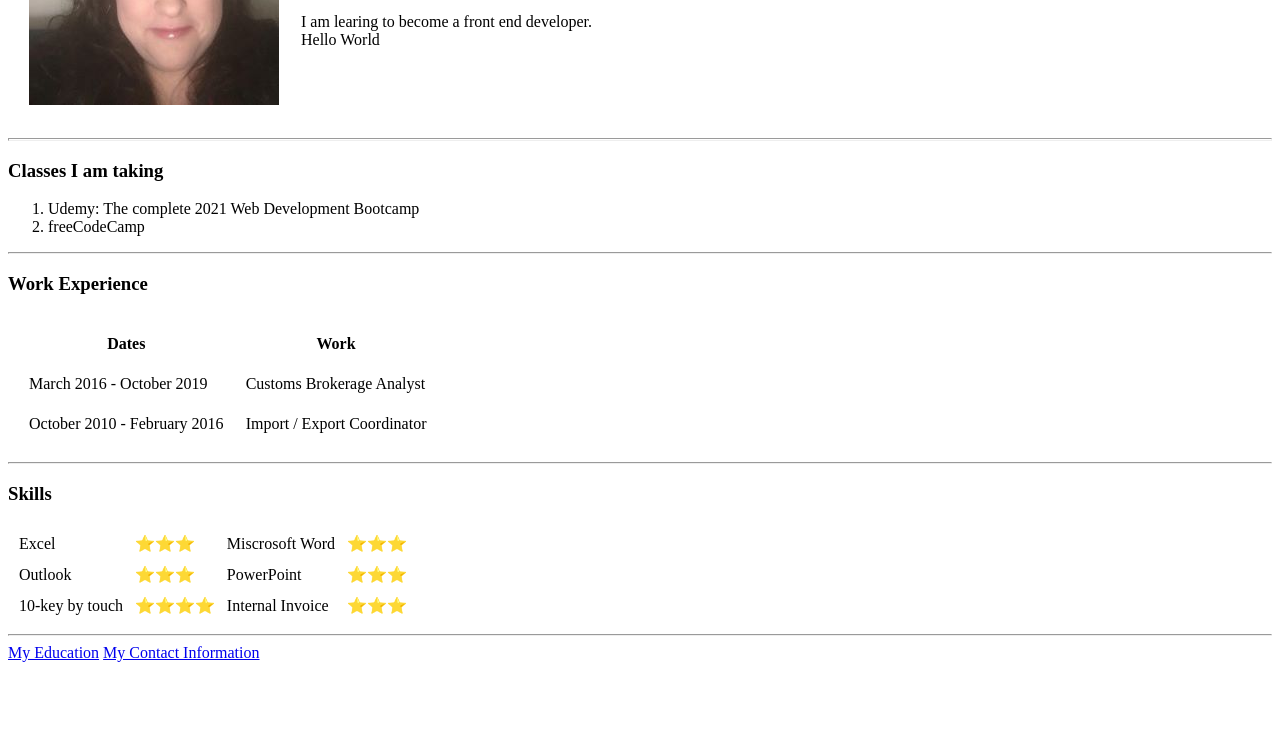
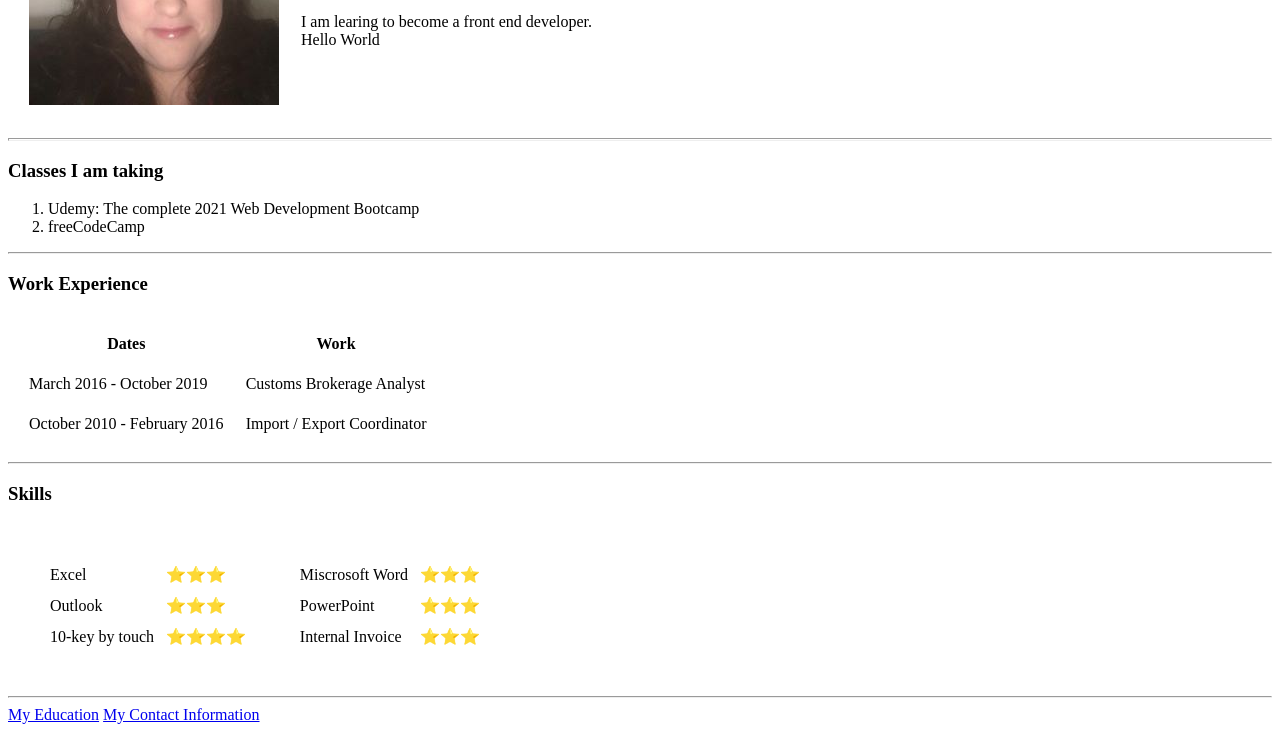
Before and after one commit to AAnderwald/cv, a plain HTML site: page index.html in a window 1280 px wide. Shown: the part 174-906 px from the top of the page. Before the commit the page ends 844 px from the top, so only its background shows below. Drawn offline with Linux system fonts and the light colour scheme.

Commit message:
Add files via upload

```diff
--- a/index.html
+++ b/index.html
@@ -14,11 +14,9 @@
         <h1>Anna V. Anderwald</h1>
         <p><em>Front End Developer</em></p>
         <p>I am learing to become a front end developer.<br>
-          Hello World
-        </p>
+          Hello World</p>
       </td>
     </tr>
-
   </table>
 
   <hr size="3">
@@ -49,27 +47,43 @@
   </table>
   <hr>
   <h3>Skills</h3>
+<table cellspacing="30">
+  <tr>
+    <td>
       <table cellspacing="10">
         <tr>
           <td>Excel</td>
-      <td>⭐⭐⭐</td>
-      <td>Miscrosoft Word</td>
           <td>⭐⭐⭐</td>
         </tr>
         <tr>
           <td>Outlook</td>
           <td>⭐⭐⭐</td>
+        </tr>
+        <tr>
+          <td>10-key by touch</td>
+          <td>⭐⭐⭐⭐</td>
+        </tr>
+      </table>
+    </td>
+    <td>
+      <table cellspacing="10">
+        <tr>
+          <td>Miscrosoft Word</td>
+          <td>⭐⭐⭐</td>
+        </tr>
+        <tr>
           <td>PowerPoint</td>
           <td>⭐⭐⭐</td>
         </tr>
         <tr>
-      <td>10-key by touch</td>
-      <td>⭐⭐⭐⭐</td>
           <td>Internal Invoice</td>
           <td>⭐⭐⭐</td>
         </tr>
+      </table>
+    </td>
+  </tr>
+</table>
 
-  </table>
   <hr>
   <a href="Education.html">My Education</a>
   <a href="Contact Information.html">My Contact Information</a>
```
Lines whose indentation alone changed are shown as unchanged.
